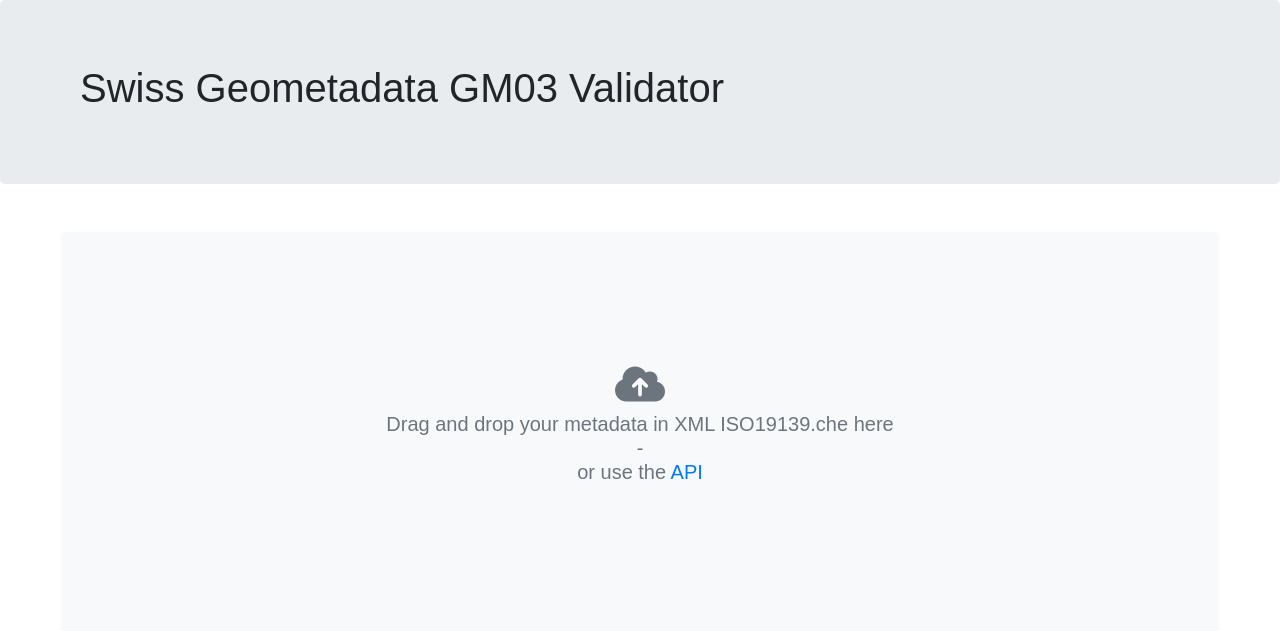
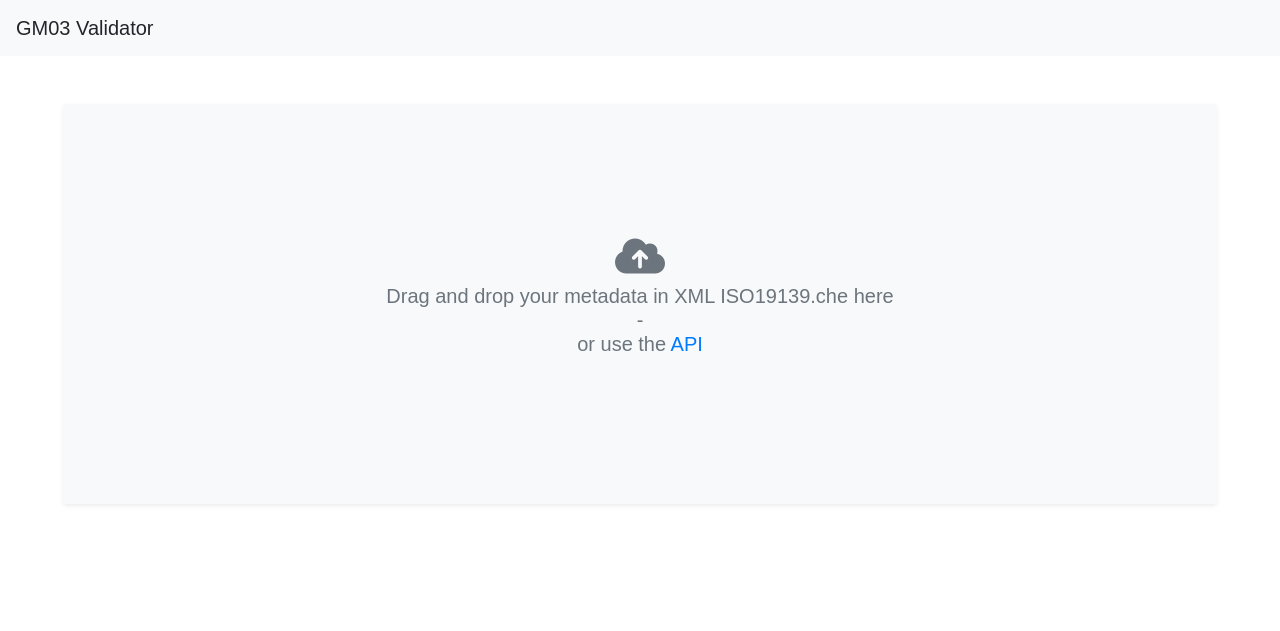
Before and after one commit to benoitregamey/gm03-validator, a Flask app: page / in a window 1280 px wide. Shown: the top 631 px of the page. Run offline with Flask 3, Linux system fonts and the light colour scheme; parts of the project's set-up code (start-up, migrations or seed data) failed here and were passed over; some libraries are stand-ins or nearby versions; some web fonts are replaced.

Commit message:
replace jumbotron by navbar

```diff
--- a/home/templates/base.html
+++ b/home/templates/base.html
@@ -13,6 +13,9 @@
     <title>{% block title %} {% endblock %}</title>
   </head>
   <body>
+    <nav class="navbar navbar-light bg-light justify-content-between">
+      <a class="navbar-brand">GM03 Validator</a>
+    </nav>
     {% block content %} {% endblock %}
     <!-- Optional JavaScript -->
     <!-- jQuery first, then Popper.js, then Bootstrap JS -->
--- a/home/templates/index.html
+++ b/home/templates/index.html
@@ -6,9 +6,6 @@
 
 {% block content %}
 
-<div class="jumbotron">
-    <h1 class="mx-5">Swiss Geometadata GM03 Validator</h1>
-</div>
 <input type="file" id="file-browser" multiple="multiple" hidden>
 <div id="drop-area" class="container-fluid">
     <div class="drop-area row h-100 m-5 align-items-center rounded shadow-sm bg-light border-highlight">
```
